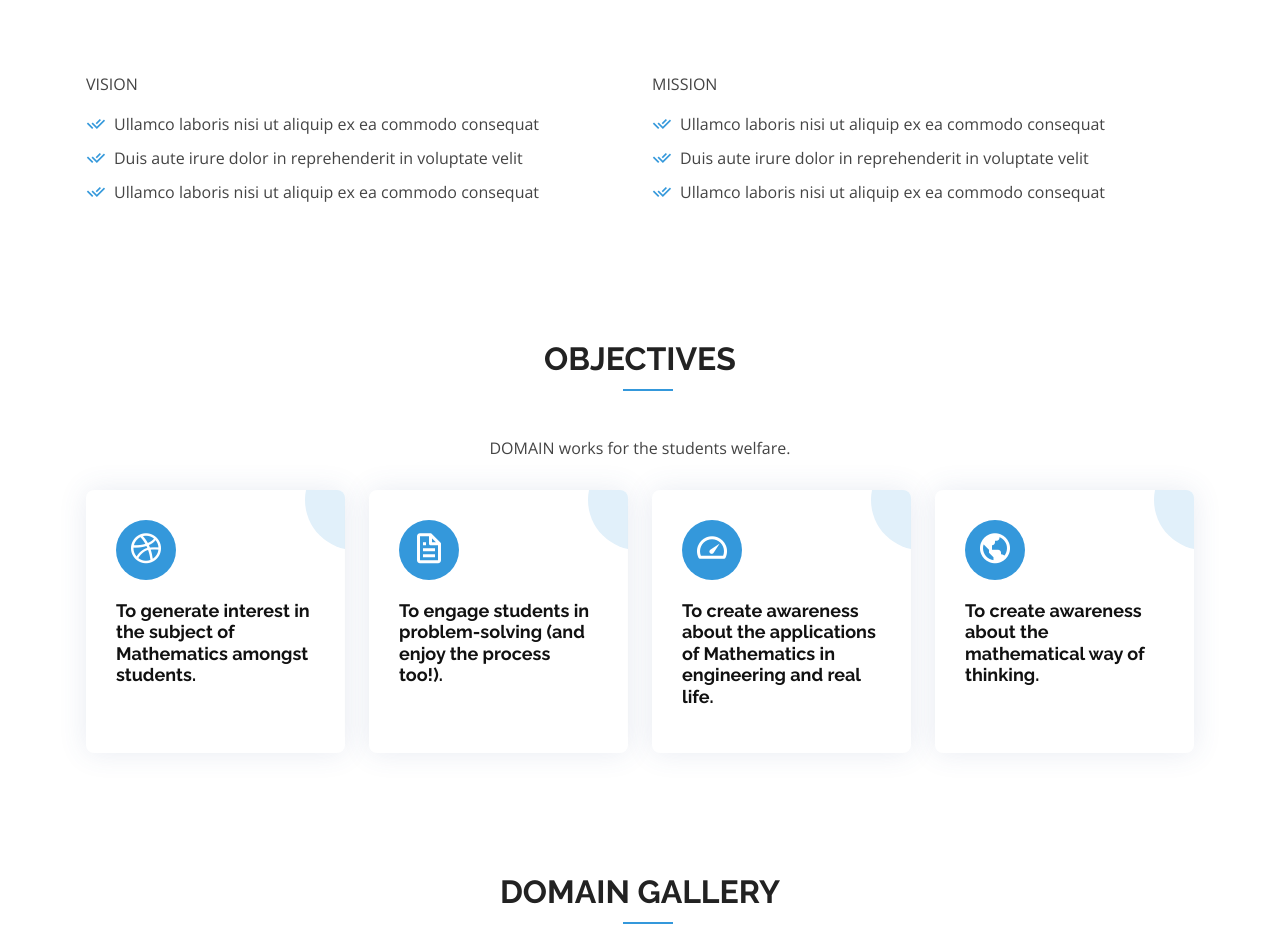
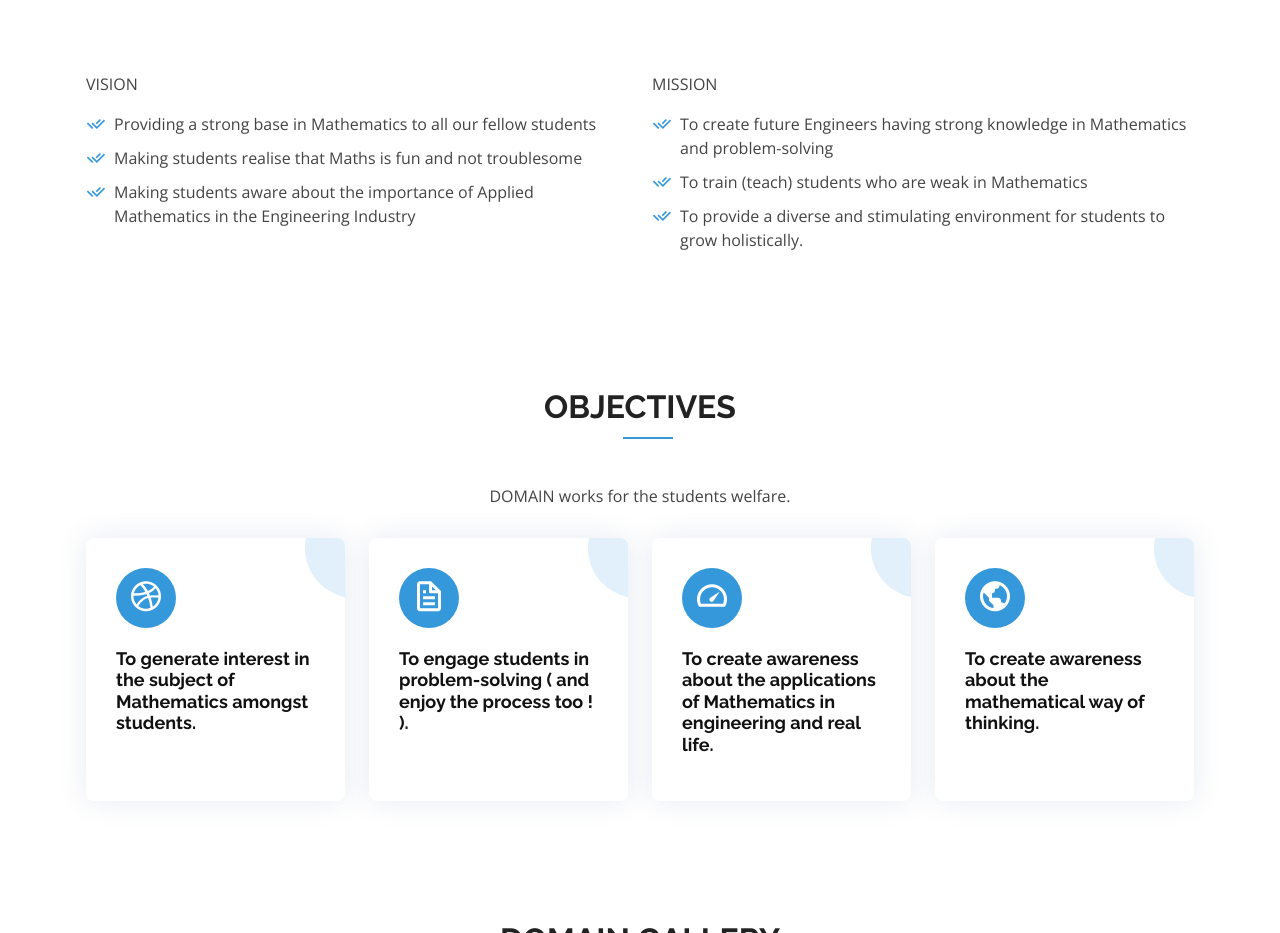
Before and after one commit to rutvij-patil24/domain-website-bootstrap, a plain HTML site: page index.html in a window 1280 px wide. Shown: the part 744-1677 px from the top of the page. Drawn offline with nearby package versions, Linux system fonts and the light colour scheme.

Commit message:
Vision and Mission statements added

```diff
--- a/index.html
+++ b/index.html
@@ -5,7 +5,7 @@
   <meta charset="utf-8">
   <meta content="width=device-width, initial-scale=1.0" name="viewport">
 
-  <title>DOMAIN::HOME</title>
+  <title>DOMAIN - Home</title>
   <meta content="" name="description">
   <meta content="" name="keywords">
 
@@ -104,18 +104,18 @@
               VISION<br>
             </p>
             <ul>
-              <li><i class="ri-check-double-line"></i> Ullamco laboris nisi ut aliquip ex ea commodo consequat</li>
-              <li><i class="ri-check-double-line"></i> Duis aute irure dolor in reprehenderit in voluptate velit</li>
-              <li><i class="ri-check-double-line"></i> Ullamco laboris nisi ut aliquip ex ea commodo consequat</li>
+              <li><i class="ri-check-double-line"></i> Providing a strong base in Mathematics to all our fellow students</li>
+              <li><i class="ri-check-double-line"></i> Making students realise that Maths is fun and not troublesome</li>
+              <li><i class="ri-check-double-line"></i> Making students aware about the importance of Applied Mathematics in the Engineering Industry</li>
             </ul>
           </div>
           <div class="col-lg-6 pt-4 pt-lg-0" data-aos="fade-up" data-aos-delay="300">
             <p>
               MISSION<br>
               <ul>
-              <li><i class="ri-check-double-line"></i> Ullamco laboris nisi ut aliquip ex ea commodo consequat</li>
-              <li><i class="ri-check-double-line"></i> Duis aute irure dolor in reprehenderit in voluptate velit</li>
-              <li><i class="ri-check-double-line"></i> Ullamco laboris nisi ut aliquip ex ea commodo consequat</li>
+              <li><i class="ri-check-double-line"></i> To create future Engineers having strong knowledge in Mathematics and problem-solving </li>
+              <li><i class="ri-check-double-line"></i> To train (teach) students who are weak in Mathematics</li>
+              <li><i class="ri-check-double-line"></i> To provide a diverse and stimulating environment for students to grow holistically.</li>
             </ul>
             </p>
           </div>
@@ -145,7 +145,7 @@
           <div class="col-md-6 col-lg-3 d-flex align-items-stretch mb-5 mb-lg-0">
             <div class="icon-box" data-aos="fade-up" data-aos-delay="200">
               <div class="icon"><i class="bx bx-file"></i></div>
-              <h4 class="title"><a href="#">To engage students in problem-solving (and enjoy the process too!).</a></h4>
+              <h4 class="title"><a href="#">To engage students in problem-solving ( and enjoy the process too ! ).</a></h4>
             </div>
           </div>
 
```
Also changed, not shown: coreteam.html (+1 -1 lines).
